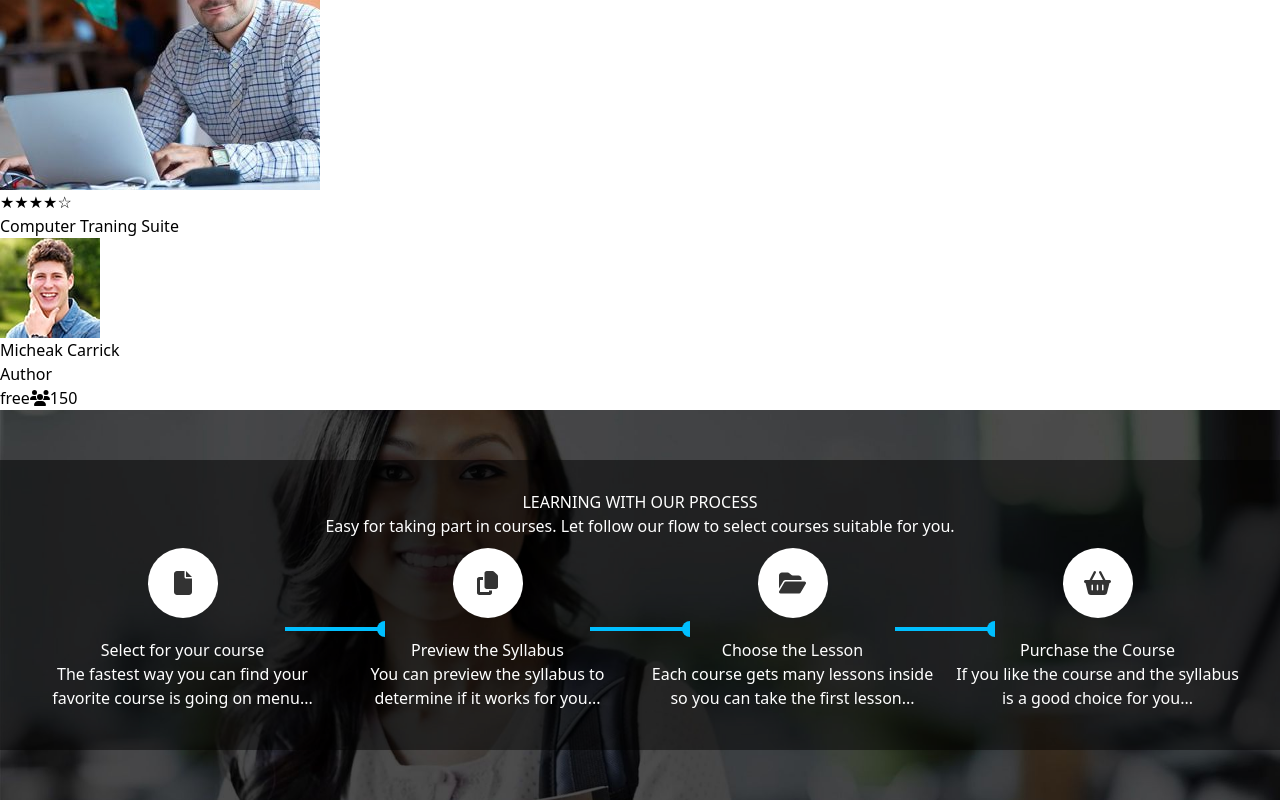
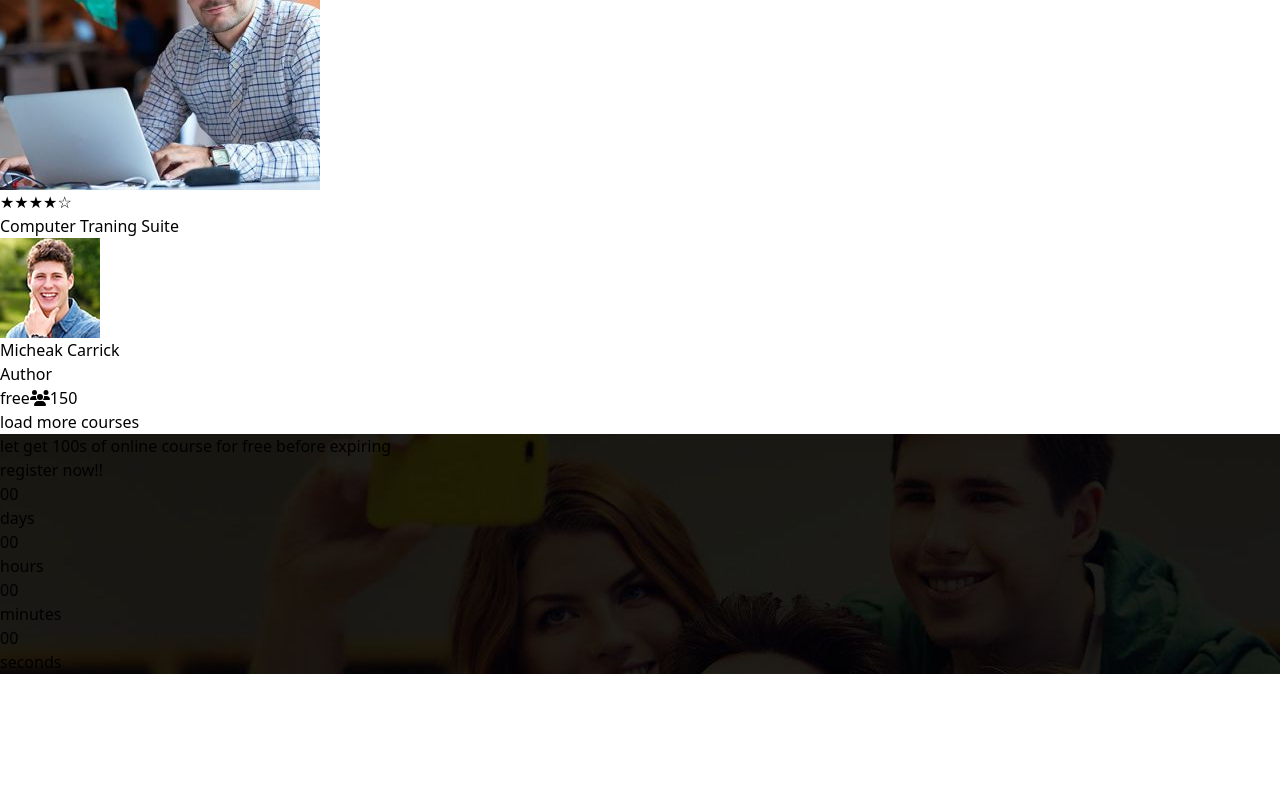
Before and after one commit to Noman2218/final-project-react, a React (Vite) app: page / in a window 1280 px wide. Shown: the part 2464-3264 px from the top of the page. After the commit the page ends 3138 px from the top, so only its background shows below. Built offline with nearby package versions, Linux system fonts and the light colour scheme.

Commit message:
register now

```diff
--- a/src/App.jsx
+++ b/src/App.jsx
@@ -2,7 +2,8 @@ import { useState } from 'react'
 import './App.css'
 import Header from './components/Header'
 import PopularCourses from './components/PopularCourses'
-import ProcessSection from './components/ProcessSection.JSX'
+import Registernow from './components/registernow'
+
 
 function App() {
   const [count, setCount] = useState(0)
@@ -12,7 +13,8 @@ function App() {
       <div>
        <Header/>
        <PopularCourses/>
-       <ProcessSection/>
+       <Registernow/>
+
       </div>
     </>
   )
--- a/src/components/PopularCourses.jsx
+++ b/src/components/PopularCourses.jsx
@@ -61,8 +61,8 @@ const PopularCourses = () => {
                                     <div className="flex gap-10 pt-4 pb-4 items-center">
                                         <img src={card.image2} alt={card.title} className=" rounded-full h-14 w-auto " />
                                         <div>
-                                        <h1>{card.name}</h1>
-                                        <p>{card.designation}</p>
+                                            <h1>{card.name}</h1>
+                                            <p>{card.designation}</p>
                                         </div>
                                     </div>
                                     <div className='divide-y'>
@@ -75,8 +75,14 @@ const PopularCourses = () => {
                             </div>
                         </div>
                     ))}
+
                 </div>
             </div>
+
+            <div className=' text-center uppercase font-bold text-gray-400-200 ' >
+                <span className='hover:text-blue-400 '><a href="#">load more courses</a></span>
+            </div>
+
         </div>
     )
 }
--- a/src/components/ProcessSection.css
+++ /dev/null
@@ -1,73 +0,0 @@
-/* ProcessSection.css */
-.process-section {
-    position: relative;
-    background-image: url('/images/slider-banner3.jpg');
-    background-size: cover;
-    background-position: center;
-    color: white;
-    padding: 50px 0;
-    text-align: center;
-  }
-
-  .overlay {
-    background-color: rgba(0, 0, 0, 0.5);
-    padding: 30px;
-  }
-
-  h1 {
-    font-size: 36px;
-    margin-bottom: 10px;
-  }
-
-  p {
-    font-size: 16px;
-    margin-bottom: 40px;
-  }
-
-  .process-steps {
-    display: flex;
-    justify-content: center;
-    align-items: center;
-    position: relative;
-  }
-
-  .step {
-    flex: 1;
-    text-align: center;
-    padding: 10px;
-  }
-
-  .icon-container {
-    background-color: white;
-    width: 70px;
-    height: 70px;
-    border-radius: 50%;
-    display: flex;
-    justify-content: center;
-    align-items: center;
-    margin: 0 auto 20px;
-  }
-
-  .icon-container i {
-    color: #333;
-    font-size: 24px;
-  }
-
-  .path {
-    margin: 0 -50px; /* Adjust the space between steps */
-  }
-
-  h3 {
-    font-size: 18px;
-    margin-bottom: 10px;
-  }
-
-  @media (max-width: 768px) {
-    .process-steps {
-      flex-direction: column;
-    }
-
-    .path {
-      display: none; /* Hide paths on smaller screens */
-    }
-  }
--- a/src/components/ProcessSection.jsx
+++ b/src/components/ProcessSection.jsx
@@ -1,62 +1,61 @@
 import React from 'react';
-import './ProcessSection.css';
-import { faBasketShopping, faCopy, faFile, faFolderOpen } from '@fortawesome/free-solid-svg-icons';
-import { FontAwesomeIcon } from '@fortawesome/react-fontawesome';
 
 const ProcessSection = () => {
   return (
-    <div className="process-section">
-      <div className="overlay">
-        <h1>LEARNING WITH OUR PROCESS</h1>
-        <p>Easy for taking part in courses. Let follow our flow to select courses suitable for you.</p>
+    <div className="relative bg-cover bg-center bg-no-repeat py-20 text-white" style={{ backgroundImage: `url('./images/bg121-com.jpg')` }}>
+      {/* Overlay */}
+      <div>
+        {/* Main Title */}
+        <h1 className="text-3xl font-bold mb-2 text-center">LEARNING WITH OUR PROCESS</h1>
+        <p className="text-center text-lg mb-8">
+          Easy for taking part in courses. Let follow our flow to select courses suitable for you.
+        </p>
 
-        <div className="process-steps">
-          <div className="step">
-            <div className="icon-container">
-              <i className="fas fa-file-alt"><FontAwesomeIcon icon={faFile} /></i>
+        {/* Process Steps */}
+        <div className="flex justify-center items-center relative space-x-12">
+          {/* Step 1 */}
+          <div className="relative">
+            <div className="flex justify-center items-center bg-white text-black rounded-full w-16 h-16 mb-4">
+              <i className="fas fa-file-alt text-2xl"></i> {/* Font Awesome icon */}
             </div>
-            <h3>Select for your course</h3>
-            <p>The fastest way you can find your favorite course is going on menu...</p>
+            <h3 className="text-lg font-semibold text-center">Select for your course</h3>
+            <p className="text-center text-sm">Find your favorite course from the menu...</p>
           </div>
 
-          {/* SVG path */}
-          <svg className="path" width="100" height="50">
-            <line x1="0" y1="25" x2="100" y2="25" stroke="#00bfff" strokeWidth="4" />
-            <circle cx="100" cy="25" r="8" fill="#00bfff" />
-          </svg>
+          {/* Blue line between step 1 and 2 */}
+          <div className="absolute left-1/4 top-1/2 transform -translate-y-1/2 w-24 h-1 bg-blue-400"></div>
 
-          <div className="step">
-            <div className="icon-container">
-              <i className="fas fa-folder-open"><FontAwesomeIcon icon={faCopy} /></i>
+          {/* Step 2 */}
+          <div className="relative">
+            <div className="flex justify-center items-center bg-white text-black rounded-full w-16 h-16 mb-4">
+              <i className="fas fa-folder-open text-2xl"></i> {/* Font Awesome icon */}
             </div>
-            <h3>Preview the Syllabus</h3>
-            <p>You can preview the syllabus to determine if it works for you...</p>
+            <h3 className="text-lg font-semibold text-center">Preview the Syllabus</h3>
+            <p className="text-center text-sm">Preview the syllabus to see if it's a good fit...</p>
           </div>
 
-          <svg className="path" width="100" height="50">
-            <line x1="0" y1="25" x2="100" y2="25" stroke="#00bfff" strokeWidth="4" />
-            <circle cx="100" cy="25" r="8" fill="#00bfff" />
-          </svg>
+          {/* Blue line between step 2 and 3 */}
+          <div className="absolute left-1/2 top-1/2 transform -translate-y-1/2 w-24 h-1 bg-blue-400"></div>
 
-          <div className="step">
-            <div className="icon-container">
-              <i className="fas fa-book"><FontAwesomeIcon icon={faFolderOpen} /></i>
+          {/* Step 3 */}
+          <div className="relative">
+            <div className="flex justify-center items-center bg-white text-black rounded-full w-16 h-16 mb-4">
+              <i className="fas fa-book text-2xl"></i> {/* Font Awesome icon */}
             </div>
-            <h3>Choose the Lesson</h3>
-            <p>Each course gets many lessons inside so you can take the first lesson...</p>
+            <h3 className="text-lg font-semibold text-center">Choose the Lesson</h3>
+            <p className="text-center text-sm">Pick a lesson to start your learning journey...</p>
           </div>
 
-          <svg className="path" width="100" height="50">
-            <line x1="0" y1="25" x2="100" y2="25" stroke="#00bfff" strokeWidth="4" />
-            <circle cx="100" cy="25" r="8" fill="#00bfff" />
-          </svg>
+          {/* Blue line between step 3 and 4 */}
+          <div className="absolute right-1/4 top-1/2 transform -translate-y-1/2 w-24 h-1 bg-blue-400"></div>
 
-          <div className="step">
-            <div className="icon-container">
-              <i className="fas fa-shopping-cart"><FontAwesomeIcon icon={faBasketShopping} /></i>
+          {/* Step 4 */}
+          <div className="relative">
+            <div className="flex justify-center items-center bg-white text-black rounded-full w-16 h-16 mb-4">
+              <i className="fas fa-shopping-cart text-2xl"></i> {/* Font Awesome icon */}
             </div>
-            <h3>Purchase the Course</h3>
-            <p>If you like the course and the syllabus is a good choice for you...</p>
+            <h3 className="text-lg font-semibold text-center">Purchase the Course</h3>
+            <p className="text-center text-sm">If you like the course, you can purchase it...</p>
           </div>
         </div>
       </div>
--- /dev/null
+++ b/src/components/Registernow.jsx
@@ -0,0 +1,35 @@
+import React from 'react'
+
+const Registernow = () => {
+    const timeUnits = [
+        { value: '00', label: 'days' },
+        { value: '00', label: 'hours' },
+        { value: '00', label: 'minutes' },
+        { value: '00', label: 'seconds' }
+    ];
+
+    return (
+        <div className="relative bg-cover bg-center bg-no-repeat py-20 text-white items-center" style={{ backgroundImage: `url('./images/bg121-com.jpg')` }}>
+            <div className=' justify-center'>
+                <div className='items-center'>
+                    <p className='uppercase font-semibold'>let get 100s of online course for free before expiring</p>
+                    <h1 className='text-4xl md:text-5xl font-bold mb-4 uppercase'>register now!!</h1>
+                </div>
+                <div className="relative flex justify-center space-x-4">
+                    {timeUnits.map((unit, index) => (
+                        <div key={index} className="flex justify-center items-center bg-transparent border-solid border-2 border-white text-white rounded-full w-20 h-20 mb-4">
+                            <span className='flex-col text-center align-middle'>
+                                <div className=''>
+                                    <h1>{unit.value}</h1>
+                                    <h1>{unit.label}</h1>
+                                </div>
+                            </span>
+                        </div>
+                    ))}
+                </div>
+            </div>
+        </div>
+    )
+}
+
+export default Registernow;
```
